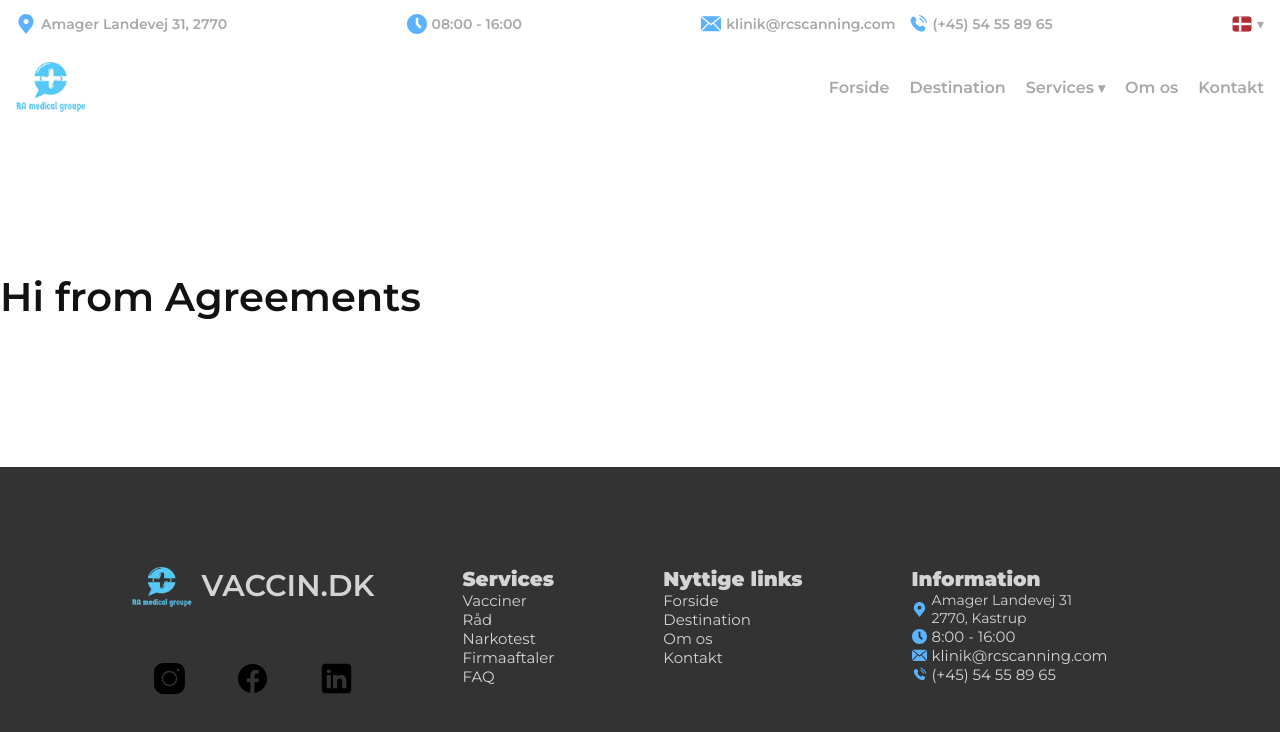
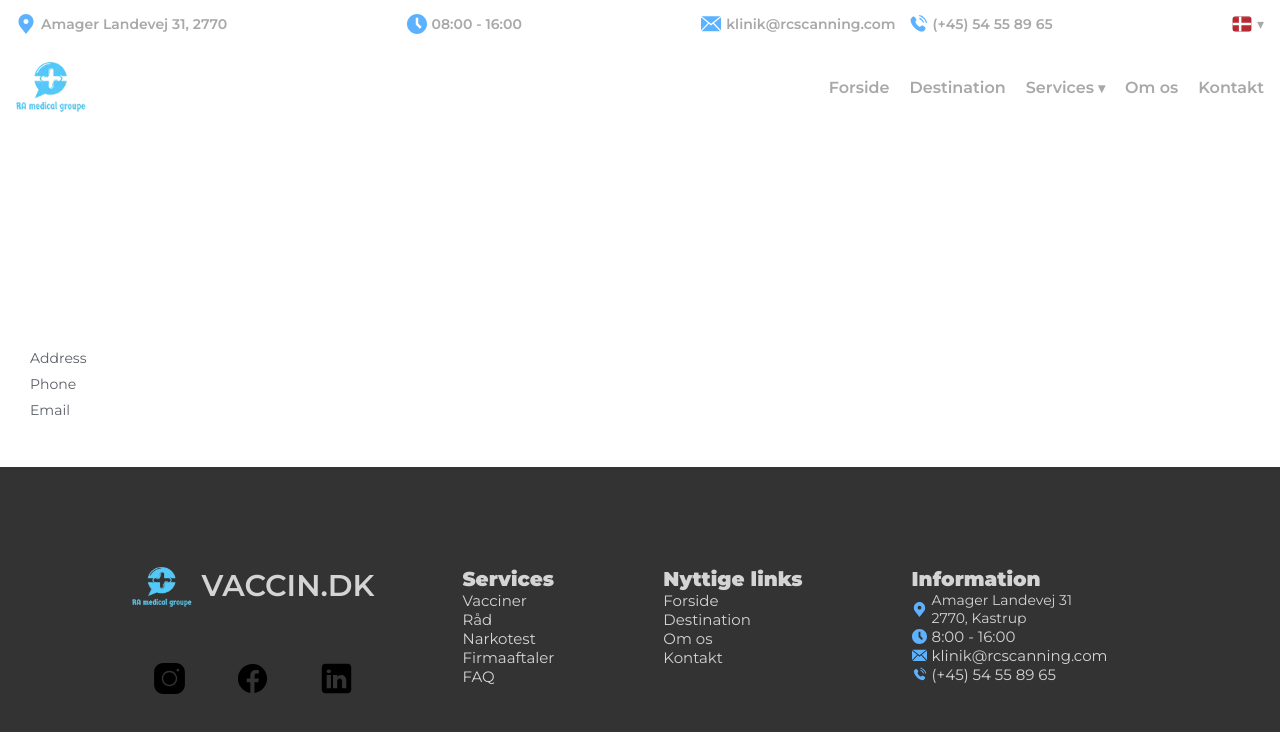
Before and after one commit to VadimTofan/vaccin.dk, a Next.js app in the folder frontend/: page /company-agreements in a window 1280 px wide. Shown: the top 732 px of the page. Built offline with nearby package versions, Linux system fonts and the light colour scheme.

Commit message:
feat(company-agreements): Add localized page

```diff
--- /dev/null
+++ b/frontend/app/(pages)/company-agreements/company-agreements.type.ts
@@ -0,0 +1 @@
+export type CompanyAgreementsContent = (typeof import('./locale.json'))['en'];
--- /dev/null
+++ b/frontend/app/(pages)/company-agreements/locale.json
@@ -0,0 +1,182 @@
+{
+  "en": {
+    "hero": {
+      "eyebrow": "Company agreements",
+      "title": "Company agreements",
+      "lede": "We help companies keep employees protected for business travel with the right vaccinations and clear guidance."
+    },
+    "sections": {
+      "overview": {
+        "title": "Overview",
+        "text": "We place great importance on keeping employees safe when traveling. We can deliver this service to companies that want an agreement with our clinic."
+      },
+      "guidance": {
+        "title": "Guidance and planning",
+        "text": "We are ready to advise which vaccinations are necessary, and we help plan each employee's vaccination schedule."
+      },
+      "service": {
+        "title": "Complete service",
+        "text": "We ensure that employees receive all necessary vaccinations related to business travel."
+      },
+      "vat": {
+        "title": "VAT deduction",
+        "text": "Vaccines purchased through the clinic are deductible when they are necessary for the business trip."
+      },
+      "logistics": {
+        "title": "Logistics",
+        "text": "Vaccines are often delivered in larger packages and must be prepared. An agreement helps ensure the right vaccines are available when needed. Vaccines can only be ordered from the clinic after an agreement."
+      },
+      "contact": {
+        "title": "Contact",
+        "address": "Amager Landevej 31, 2770",
+        "phone": "(+45) 54 55 89 65",
+        "email": "klinik@rcscanning.com",
+        "note": "We appreciate our collaboration with companies and are ready to help you."
+      }
+    }
+  },
+  "da": {
+    "hero": {
+      "eyebrow": "",
+      "title": "",
+      "lede": ""
+    },
+    "sections": {
+      "overview": {
+        "title": "",
+        "text": ""
+      },
+      "guidance": {
+        "title": "",
+        "text": ""
+      },
+      "service": {
+        "title": "",
+        "text": ""
+      },
+      "vat": {
+        "title": "",
+        "text": ""
+      },
+      "logistics": {
+        "title": "",
+        "text": ""
+      },
+      "contact": {
+        "title": "",
+        "address": "",
+        "phone": "",
+        "email": "",
+        "note": ""
+      }
+    }
+  },
+  "sv": {
+    "hero": {
+      "eyebrow": "",
+      "title": "",
+      "lede": ""
+    },
+    "sections": {
+      "overview": {
+        "title": "",
+        "text": ""
+      },
+      "guidance": {
+        "title": "",
+        "text": ""
+      },
+      "service": {
+        "title": "",
+        "text": ""
+      },
+      "vat": {
+        "title": "",
+        "text": ""
+      },
+      "logistics": {
+        "title": "",
+        "text": ""
+      },
+      "contact": {
+        "title": "",
+        "address": "",
+        "phone": "",
+        "email": "",
+        "note": ""
+      }
+    }
+  },
+  "ru": {
+    "hero": {
+      "eyebrow": "",
+      "title": "",
+      "lede": ""
+    },
+    "sections": {
+      "overview": {
+        "title": "",
+        "text": ""
+      },
+      "guidance": {
+        "title": "",
+        "text": ""
+      },
+      "service": {
+        "title": "",
+        "text": ""
+      },
+      "vat": {
+        "title": "",
+        "text": ""
+      },
+      "logistics": {
+        "title": "",
+        "text": ""
+      },
+      "contact": {
+        "title": "",
+        "address": "",
+        "phone": "",
+        "email": "",
+        "note": ""
+      }
+    }
+  },
+  "el": {
+    "hero": {
+      "eyebrow": "",
+      "title": "",
+      "lede": ""
+    },
+    "sections": {
+      "overview": {
+        "title": "",
+        "text": ""
+      },
+      "guidance": {
+        "title": "",
+        "text": ""
+      },
+      "service": {
+        "title": "",
+        "text": ""
+      },
+      "vat": {
+        "title": "",
+        "text": ""
+      },
+      "logistics": {
+        "title": "",
+        "text": ""
+      },
+      "contact": {
+        "title": "",
+        "address": "",
+        "phone": "",
+        "email": "",
+        "note": ""
+      }
+    }
+  }
+}
--- /dev/null
+++ b/frontend/app/(pages)/company-agreements/page.module.scss
@@ -0,0 +1,63 @@
+@use '@/styles/colors' as *;
+@use '@/styles/mixins' as mixins;
+
+.agreements {
+  display: flex;
+  flex-direction: column;
+  gap: 2rem;
+  padding: 2rem 1.5rem;
+  color: $text-ink;
+  background: rgba($surface-card, 0.9);
+  border-radius: 2rem;
+
+  @include mixins.small-tablet {
+    padding: 3rem;
+  }
+
+  &__hero {
+    display: flex;
+    flex-direction: column;
+    gap: 0.8rem;
+  }
+
+  &__eyebrow {
+    margin: 0;
+    font-size: 0.8rem;
+    font-weight: 600;
+    letter-spacing: 0.3em;
+    text-transform: uppercase;
+    color: $accent-sea;
+  }
+
+  &__lede {
+    margin: 0;
+    font-size: 1.2rem;
+    color: $text-muted;
+  }
+
+  &__section {
+    display: flex;
+    flex-direction: column;
+    gap: 0.8rem;
+  }
+
+  &__text {
+    margin: 0;
+    font-size: 1.1rem;
+    color: $text-muted;
+  }
+
+  &__contact {
+    display: flex;
+    flex-direction: column;
+    gap: 0.6rem;
+  }
+
+  &__contact_item {
+    display: flex;
+    flex-direction: column;
+    gap: 0.2rem;
+    font-size: 1.1rem;
+    color: $text-muted;
+  }
+}
--- a/frontend/app/(pages)/company-agreements/page.tsx
+++ b/frontend/app/(pages)/company-agreements/page.tsx
@@ -1,3 +1,68 @@
+'use client';
+
+import styles from './page.module.scss';
+
+import locale from './locale.json';
+
+import { useLanguage, useLocale } from '@/app/hooks/localization/localization';
+
+import type { CompanyAgreementsContent } from './company-agreements.type';
+
 export default function Agreements() {
-  return <h1>Hi from Agreements</h1>;
+  const { language } = useLanguage();
+  const content = useLocale<CompanyAgreementsContent>(locale, language);
+
+  return (
+    <main className={styles.agreements}>
+      <header className={styles.agreements__hero}>
+        <p className={styles.agreements__eyebrow}>{content.hero.eyebrow}</p>
+        <h1>{content.hero.title}</h1>
+        <p className={styles.agreements__lede}>{content.hero.lede}</p>
+      </header>
+
+      <section className={styles.agreements__section} aria-label={content.sections.overview.title}>
+        <h2>{content.sections.overview.title}</h2>
+        <p className={styles.agreements__text}>{content.sections.overview.text}</p>
+      </section>
+
+      <section className={styles.agreements__section} aria-label={content.sections.guidance.title}>
+        <h2>{content.sections.guidance.title}</h2>
+        <p className={styles.agreements__text}>{content.sections.guidance.text}</p>
+      </section>
+
+      <section className={styles.agreements__section} aria-label={content.sections.service.title}>
+        <h2>{content.sections.service.title}</h2>
+        <p className={styles.agreements__text}>{content.sections.service.text}</p>
+      </section>
+
+      <section className={styles.agreements__section} aria-label={content.sections.vat.title}>
+        <h2>{content.sections.vat.title}</h2>
+        <p className={styles.agreements__text}>{content.sections.vat.text}</p>
+      </section>
+
+      <section className={styles.agreements__section} aria-label={content.sections.logistics.title}>
+        <h2>{content.sections.logistics.title}</h2>
+        <p className={styles.agreements__text}>{content.sections.logistics.text}</p>
+      </section>
+
+      <section className={styles.agreements__section} aria-label={content.sections.contact.title}>
+        <h2>{content.sections.contact.title}</h2>
+        <div className={styles.agreements__contact}>
+          <div className={styles.agreements__contact_item}>
+            <span>Address</span>
+            <strong>{content.sections.contact.address}</strong>
+          </div>
+          <div className={styles.agreements__contact_item}>
+            <span>Phone</span>
+            <strong>{content.sections.contact.phone}</strong>
+          </div>
+          <div className={styles.agreements__contact_item}>
+            <span>Email</span>
+            <strong>{content.sections.contact.email}</strong>
+          </div>
+        </div>
+        <p className={styles.agreements__text}>{content.sections.contact.note}</p>
+      </section>
+    </main>
+  );
 }
```
